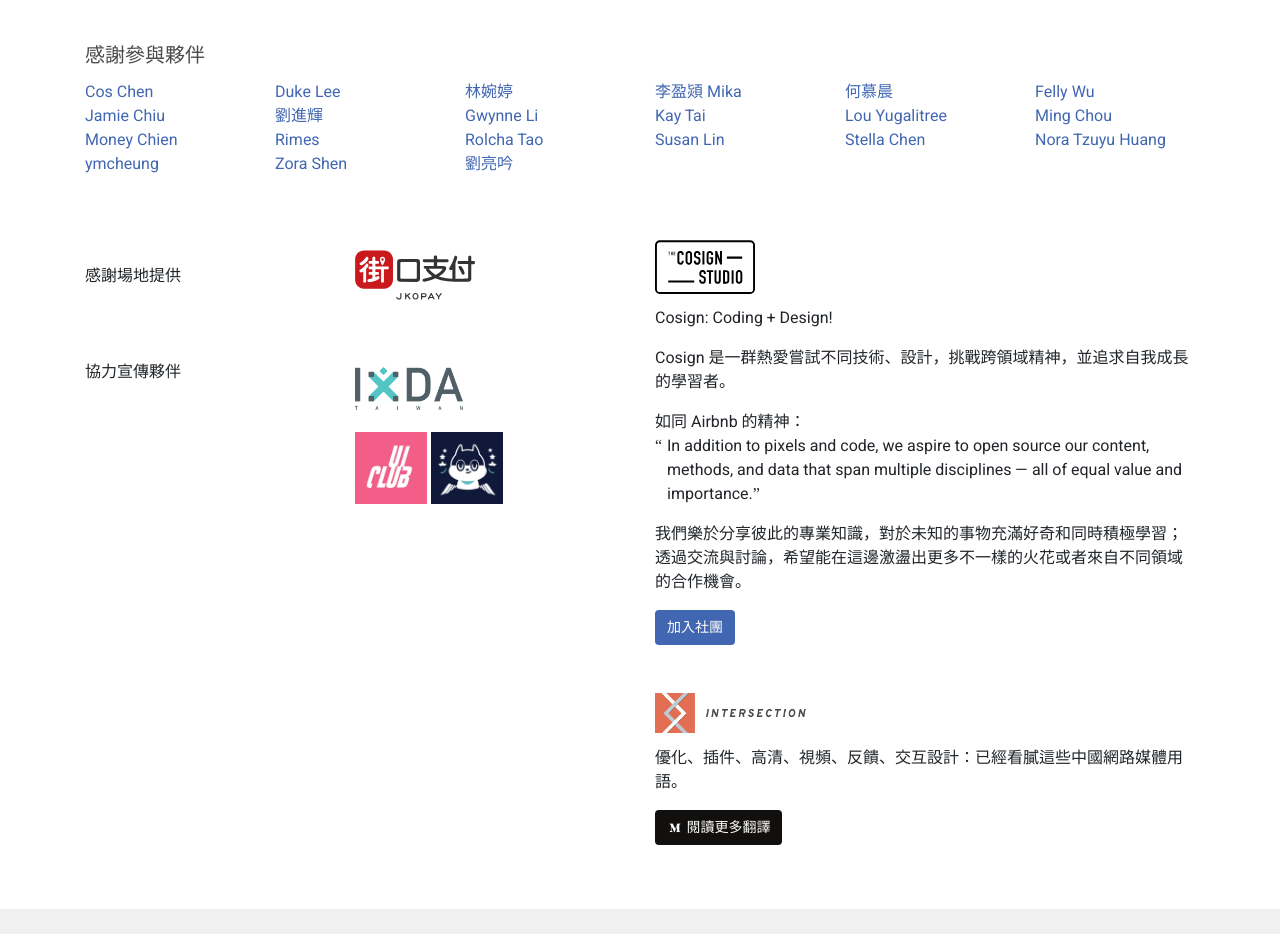
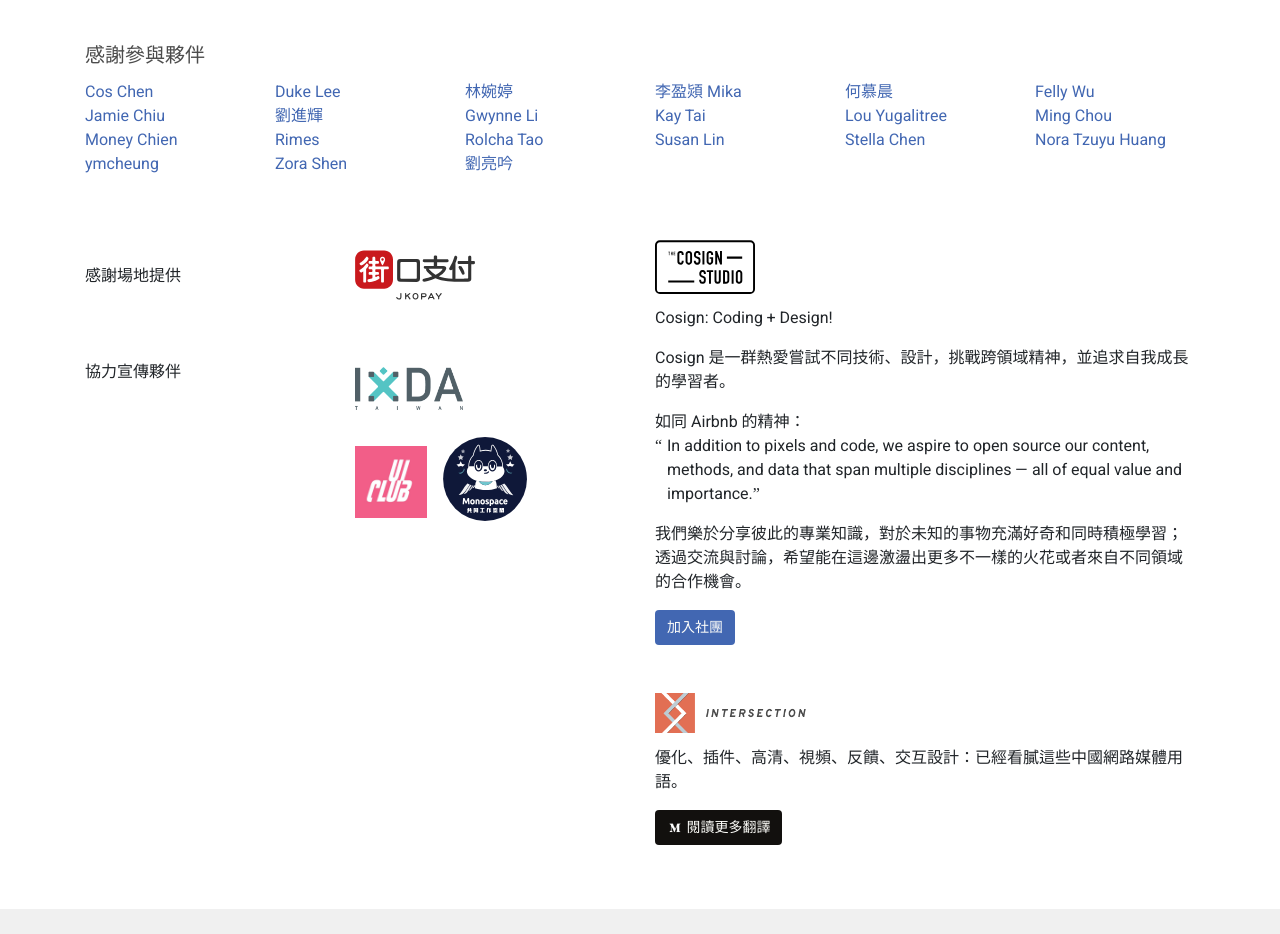
Before and after one commit to thecosignstudio/process, a Jekyll site: the page built from index.md, in a window 1280 px wide. Shown: the part 2072-3006 px from the top of the page. Built offline with Jekyll 4.4.1, drawn with Linux system fonts in a browser that asks for light colours; nearby versions of some CDN libraries; some web fonts are replaced; grey boxes are pictures that could not be loaded.

Commit message:
Update sponsor logos

```diff
--- a/_layouts/home.html
+++ b/_layouts/home.html
@@ -309,7 +309,7 @@
           <a class="home-partner-logo-link" href="http://www.ixda.org.tw" rel="nofollow" target="_blank">
             <i class="home-sponsor-ixda-logo"></i>
           </a>
-          <a class="home-partner-logo-link" href="https://www.facebook.com/groups/uiclub/about/" rel="nofollow" target="_blank">
+          <a class="home-partner-logo-link" href="https://www.facebook.com/groups/uiclub/about" rel="nofollow" target="_blank">
             <i class="home-sponsor-uiclub-logo"></i>
           </a>
           <a class="home-partner-logo-link" href="https://monospace.tw" rel="nofollow" target="_blank">
--- a/_sass/custom/_sponsor.scss
+++ b/_sass/custom/_sponsor.scss
@@ -102,20 +102,20 @@
   background-position: center center;
   background-repeat: no-repeat;
   background-size: 100% auto;
-  margin-top: 8px;
-  height: 72px;
+  margin: 8px 12px 0 0;
+  height: 84px;
   width: 72px;
 }
 
 .home-sponsor-monospace-logo {
   display: inline-block;
-  background-image: url('../assets/home_imgs/logo_monospace.png');
-  background-position: center center;
+  background-image: url('../assets/home_imgs/logo_monospace.svg');
+  background-position: center 56%;
   background-repeat: no-repeat;
   background-size: 100% auto;
   margin-top: 8px;
-  height: 72px;
-  width: 72px;
+  height: 92px;
+  width: 84px;
 }
 
 .home-partner-seperator {
```
Also changed, not shown: assets/home_imgs/logo_monospace.png (deleted), assets/home_imgs/logo_monospace.svg (added).
